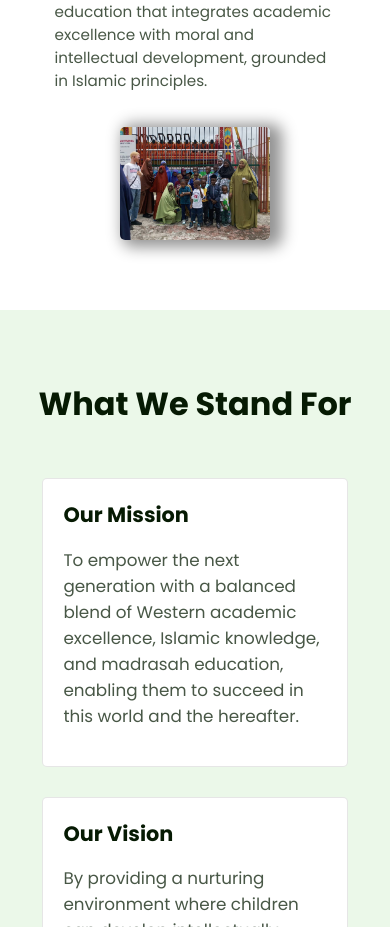
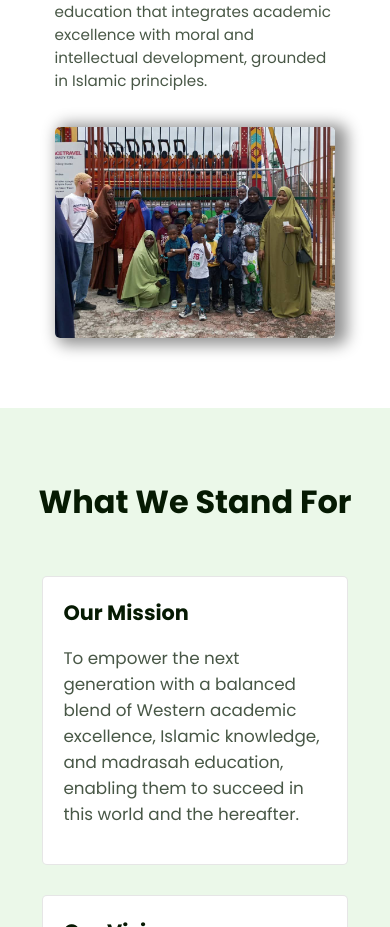
Before and after one commit to TajjDev/double_merit, a React (Vite) app: page / in a window 390 px wide. Shown: the part 943-1870 px from the top of the page. Built offline with nearby package versions, Linux system fonts and the light colour scheme.

Commit message:
Update academic.css

```diff
--- a/src/pages/academics/academic.css
+++ b/src/pages/academics/academic.css
@@ -64,7 +64,7 @@ a {
     padding: 20px;
     justify-content: center;
 }
-.thumbnail{
+#acd.thumbnail{
     width: calc(100% - 10px);
     max-width: 250px;
     cursor: pointer;
@@ -76,7 +76,7 @@ a {
     display: flex;
     align-self: center;
 }
-.thumbnail:hover{
+#acd .thumbnail:hover{
     transform: scale(1.05);
 }
 .desktop-only{
@@ -129,7 +129,7 @@ a {
         font-weight: 500;
         margin: 0;
     }
-    .thumbnail{
+    #acd .thumbnail{
         width: calc(50% - 10px);
         max-width: 200px;
     }
@@ -183,19 +183,19 @@ a {
     }
 }
 @media (max-width:449px) and (min-width:200px) {
-    .thumbnail{
+    #acd .thumbnail{
         width: calc(50% - 10px);
         max-width: 150px;
     }
 }
 @media (max-width:349px) and (min-width:200px) {
-    .thumbnail{
+    #acd .thumbnail{
         width: calc(50% - 10px);
         max-width: 130px;
     }
 }
 @media (max-width:309px) and (min-width:200px) {
-    .thumbnail{
+    #acd .thumbnail{
         width: calc(50% - 10px);
         max-width: 95px;
     }
```
